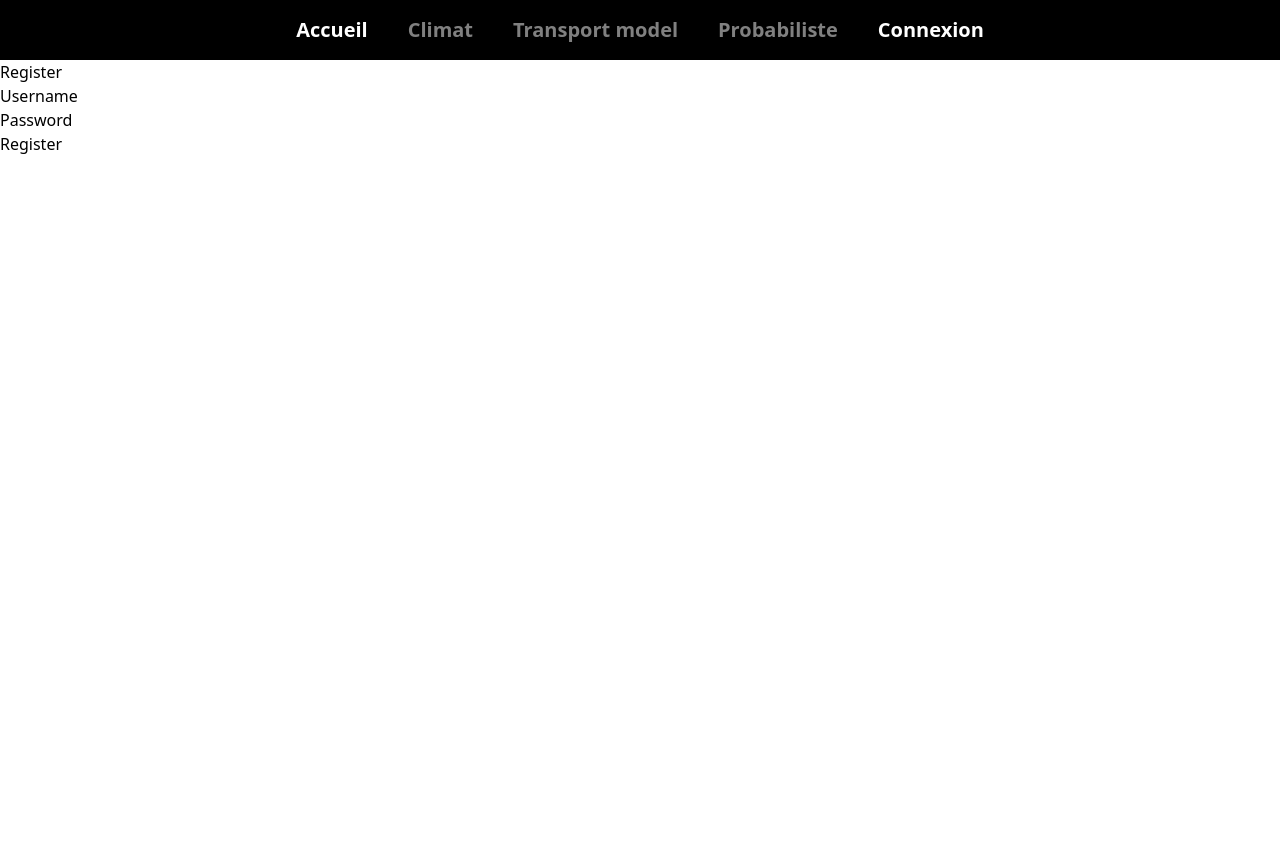
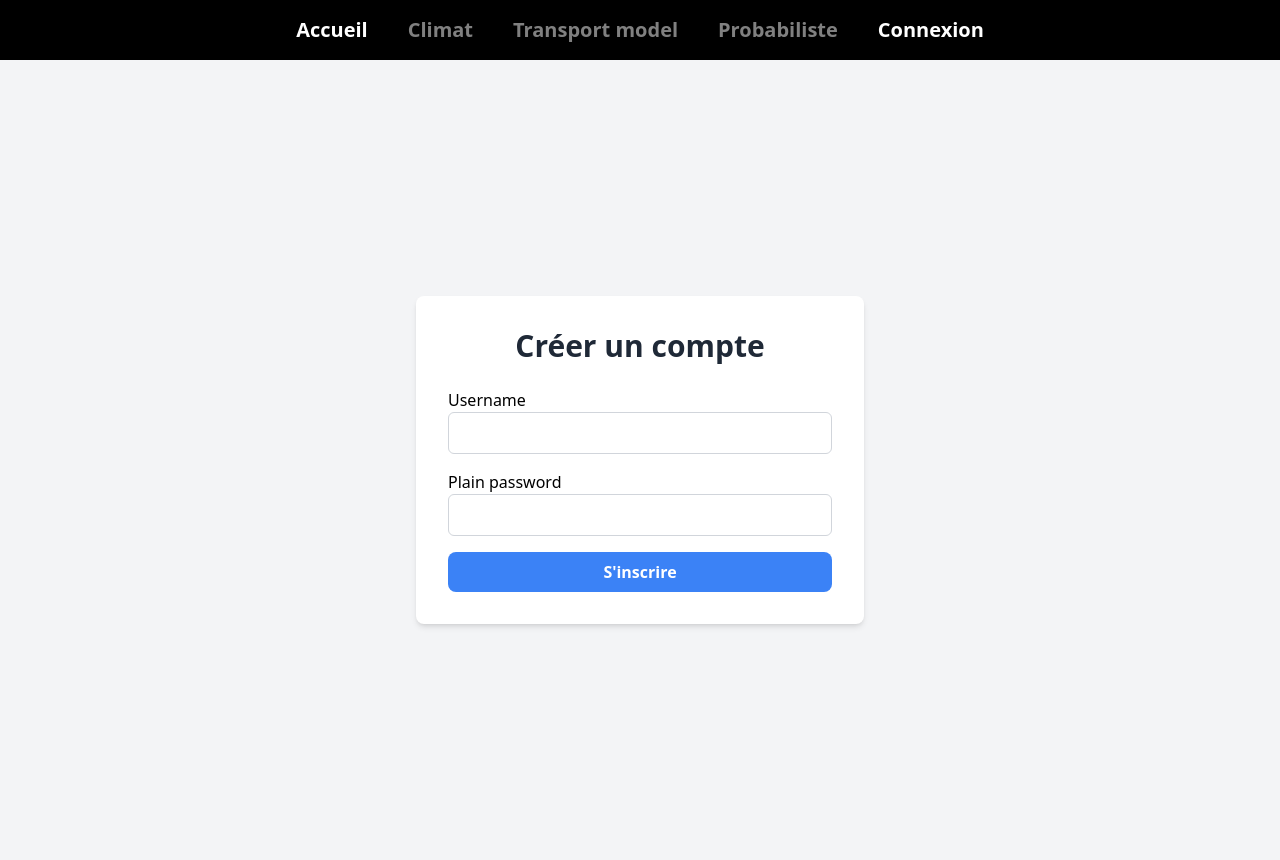
Before and after one commit to TuralAri/TransChlorWeb, a Symfony app: template templates/registration/register.html.twig in a window 1280 px wide. Before the commit the page ends 154 px from the top, so only its background shows below. Run offline with Twig, Linux system fonts and the light colour scheme; the template is opened without the code that fills it, so the values that code supplies are empty; form fields are guessed from the names that the template uses; style sheets or scripts are compiled from the project's sources; some libraries are stand-ins or nearby versions.

Commit message:
Adding the registration style

```diff
--- a/templates/partial/_header.html.twig
+++ b/templates/partial/_header.html.twig
@@ -11,6 +11,7 @@
 
 		{% if app.user %}
 			<a href="{{ path('app_logout') }}" class="hover:text-[#808080]">Déconnexion</a>
+			<a href="{{ path('app_register') }}" class="hover:text-[#808080]">Créer un compte</a>
 		{% else %}
 			<a href="{{ path('app_login') }}" class="hover:text-[#808080]">Connexion</a>
 		{% endif %}
--- a/templates/registration/register.html.twig
+++ b/templates/registration/register.html.twig
@@ -1,18 +1,33 @@
 {% extends 'base.html.twig' %}
 
-{% block title %}Créer un compte
-{% endblock %}
+{% block title %}Créer un compte{% endblock %}
 
 {% block body %}
-	 <h1>Register</h1>
+    <div class="flex justify-center items-center min-h-screen bg-gray-100">
+        <div class="w-full max-w-md p-8 bg-white rounded-lg shadow-md">
+            <h1 class="text-3xl font-semibold text-center text-gray-800 mb-6">Créer un compte</h1>
 
-    {{ form_errors(registrationForm) }}
+            {{ form_errors(registrationForm) }}
 
-    {{ form_start(registrationForm) }}
-    {{ form_row(registrationForm.username) }}
-    {{ form_row(registrationForm.plainPassword, {
-        label: 'Password'
-    }) }}
-    <button type="submit" class="btn">Register</button>
-    {{ form_end(registrationForm) }}
+            {{ form_start(registrationForm) }}
+
+            <div class="mb-4">
+                {{ form_label(registrationForm.username, null, {'label': 'Nom d\'utilisateur'}) }}
+                {{ form_widget(registrationForm.username, {'attr': {'class': 'w-full px-4 py-2 border border-gray-300 rounded-md focus:outline-none focus:ring-2 focus:ring-blue-500 focus:border-blue-500'}}) }}
+                {{ form_errors(registrationForm.username) }}
+            </div>
+
+            <div class="mb-4">
+                {{ form_label(registrationForm.plainPassword, null, {'label': 'Mot de passe'}) }}
+                {{ form_widget(registrationForm.plainPassword, {'attr': {'class': 'w-full px-4 py-2 border border-gray-300 rounded-md focus:outline-none focus:ring-2 focus:ring-blue-500 focus:border-blue-500'}}) }}
+                {{ form_errors(registrationForm.plainPassword) }}
+            </div>
+
+            <button type="submit" class="w-full py-2 bg-blue-500 text-white font-semibold rounded-lg hover:bg-blue-600 focus:outline-none focus:ring-2 focus:ring-blue-500 focus:ring-opacity-50">
+                S'inscrire
+            </button>
+
+            {{ form_end(registrationForm) }}
+        </div>
+    </div>
 {% endblock %}
```
